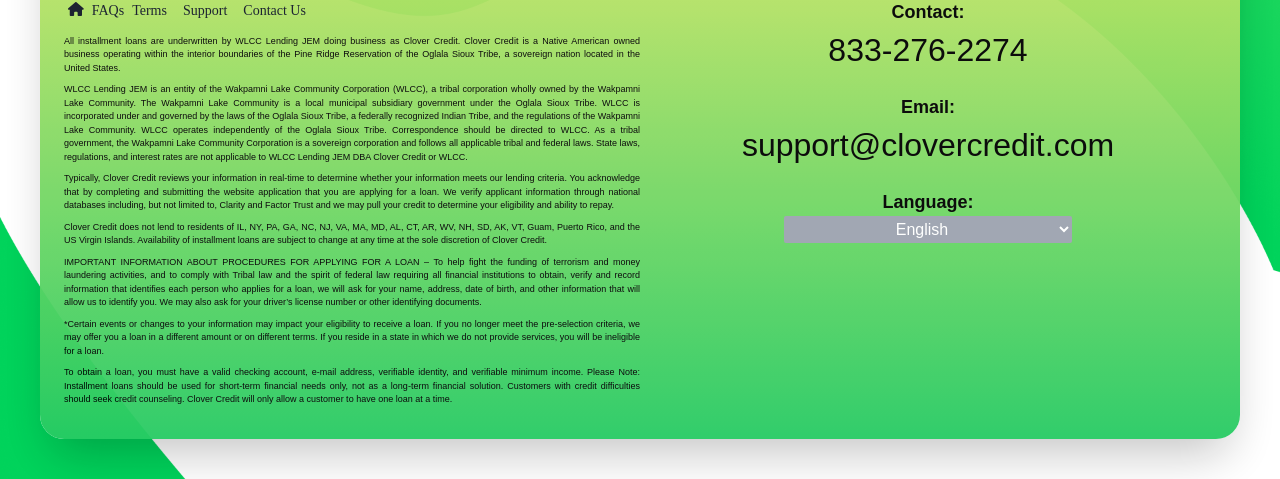
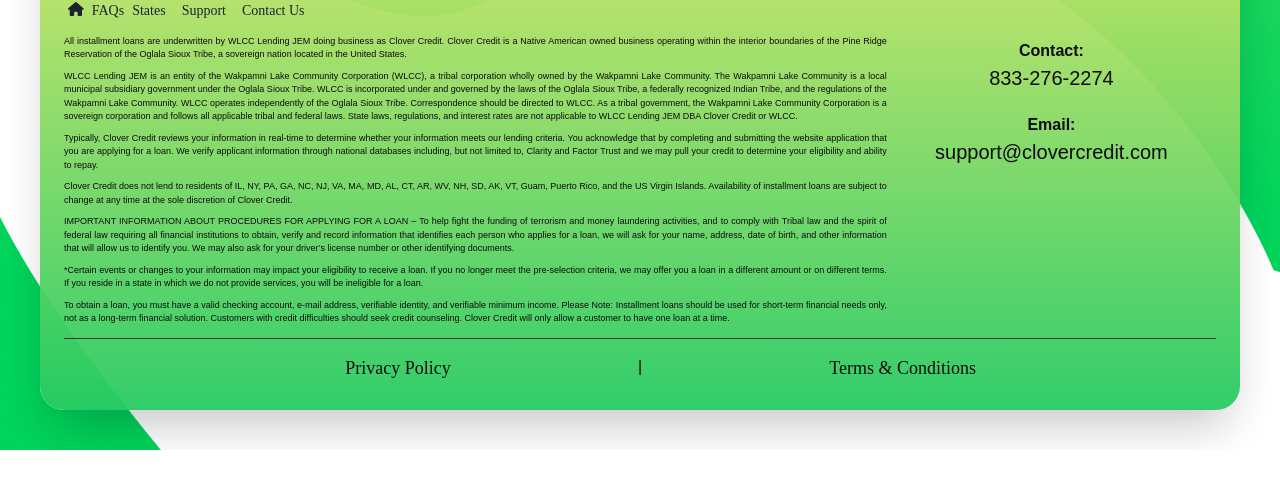
Before and after one commit to rcdflorez/clover-front, a Gatsby site: page / in a window 1280 px wide. Shown: the part 1231-1710 px from the top of the page. After the commit the page ends 1681 px from the top, so only its background shows below. Built offline with nearby package versions, Linux system fonts and the light colour scheme; Gatsby itself is replaced by a stand-in of ours; a web font is replaced by a local one.

Commit message:
New discussed changes

```diff
--- a/src/components/Footer.js
+++ b/src/components/Footer.js
@@ -22,17 +22,15 @@
     return (
         <footer className="text-black-300 mt-16 pb-5" style={{ background: 'linear-gradient(rgb(205, 230, 102), rgb(39, 203, 100))' }}>
             <div className="absolute w-[100%] z-0">
-                <div className="">
-                    <div className="custom-shape-divider-top-1720730029">
-                        <svg data-name="Layer 1" xmlns="http://www.w3.org/2000/svg" viewBox="0 0 1200 120" preserveAspectRatio="none">
-                            <path d="M321.39,56.44c58-10.79,114.16-30.13,172-41.86,82.39-16.72,168.19-17.73,250.45-.39C823.78,31,906.67,72,985.66,92.83c70.05,18.48,146.53,26.09,214.34,3V0H0V27.35A600.21,600.21,0,0,0,321.39,56.44Z" className="shape-fill"></path>
-                        </svg>
-                    </div>
+                <div className="custom-shape-divider-top-1720730029">
+                    <svg data-name="Layer 1" xmlns="http://www.w3.org/2000/svg" viewBox="0 0 1200 120" preserveAspectRatio="none">
+                        <path d="M321.39,56.44c58-10.79,114.16-30.13,172-41.86,82.39-16.72,168.19-17.73,250.45-.39C823.78,31,906.67,72,985.66,92.83c70.05,18.48,146.53,26.09,214.34,3V0H0V27.35A600.21,600.21,0,0,0,321.39,56.44Z" className="shape-fill"></path>
+                    </svg>
                 </div>
             </div>
             <div className="container mx-auto z-10 relative pt-6 px-6">
-                <div className="grid lg:grid-cols-2 md:grid-cols-2 sm:grid-cols-1 pt-4">
-                    <div className="footerLogo my-2">
+                <div className="grid lg:grid-cols-7 md:grid-cols-7 sm:grid-cols-1 pt-4">
+                    <div className="lg:col-span-5 md:col-span-5 sm:col-span-1 footerLogo my-2">
                         <div className="w-1/2 sm:w-1/3 md:w-1/4 lg:w-1/5 xl:w-1/6">
                             <StaticImage src="../images/logo.png" alt="Clover Credit" />
                         </div>
@@ -41,7 +39,7 @@
                             {/* <Link to="/login" className="text-sm font-medium leading-6 text-gray-900 m-1">Login</Link> */}
                             {/* <Link to="/apply" className="text-sm font-medium leading-6 text-gray-900 m-1">Apply</Link> */}
                             <Link to="/faqs" className="text-sm font-medium leading-6 text-gray-900 m-1">FAQs</Link>
-                            <Link to="/terms" className="text-sm font-medium leading-6 text-gray-900 m-1">Terms</Link>
+                            <Link to="/states" className="text-sm font-medium leading-6 text-gray-900 m-1">States</Link>
                             <button onClick={openModal} className="rounded-lg px-3 py-2 text-sm leading-6 text-gray-900 font-medium">Support</button>
                             <Link to="/contact" className="text-sm font-medium leading-6 text-gray-900 m-1">Contact Us</Link>
                         </div>
@@ -61,22 +59,27 @@
                             <p className="py-1 text-[9px] font-sans text-justify">To obtain a loan, you must have a valid checking account, e-mail address, verifiable identity, and verifiable minimum income. Please Note: Installment loans should be used for short-term financial needs only, not as a long-term financial solution. Customers with credit difficulties should seek credit counseling. Clover Credit will only allow a customer to have one loan at a time.</p>
                         </div>
                     </div>
-                    <div className="text-center mt-10">
+                    <div className="lg:col-span-2 md:col-span-2 text-center mt-0 md:mt-20 ">
                         <div className="mb-5">
-                            <strong className="text-[18px]">Contact:</strong> <br /><span className="text-[32px]">833-276-2274</span>
+                            <strong className="text-[16px]">Contact:</strong> <br /><span className="text-[20px]">833-276-2274</span>
                         </div>
                         <div className="mb-5">
-                            <strong className="text-[18px]">Email: </strong><br /><span className="text-[32px]">support@clovercredit.com</span>
+                            <strong className="text-[16px]">Email: </strong><br /><span className="text-[20px]">support@clovercredit.com</span>
                         </div>
-                        <div className="">
+                        {/* <div className="">
                             <strong className="text-[18px]">Language: </strong><br />
                             <select onChange={(e) =>languageHandler(e)} className="mb-5 w-full md:w-1/2 bg-gray-400 text-white rounded-sm p-1 mx-1 text-center">
                                 {language.map((lang, index) => (
                                     <option key={index} value={lang}>{lang}</option>
                                 ))}
                             </select>
-                        </div>
+                        </div> */}
                     </div>
+                </div>
+                <div className="grid lg:grid-cols-3 md:grid-cols-3 sm:grid-cols-1 pt-4 border-t border-gray-800 p-2">
+                    <div className="text-center md:text-right text-md"><Link to="">Privacy Policy</Link></div>
+                    <div className="text-center hidden md:inline-block">|</div>
+                    <div className="text-center md:text-left text-md"><Link to="">Terms & Conditions</Link></div>
                 </div>
             </div>
             {isModalOpen && (
--- a/src/components/Layout.js
+++ b/src/components/Layout.js
@@ -6,9 +6,9 @@
 export default function Layout({ children }) {
 
     return (
-        <div className="layout flex flex-col min-h-screen bg-white shadow-2xl overflow-hidden md:m-10 md:rounded-3xl opacity-100 md:opacity-95">
+        <div className="layout flex flex-col min-h-screen bg-white shadow-2xl overflow-hidden m-0 md:m-10 md:rounded-3xl opacity-100 md:opacity-95">
             <Navbar />
-            <div className="content flex-grow px-4 md:px-0">
+            <div className="content flex-grow">
                 {children}
             </div>
             <Footer />
--- a/src/components/Navbar.js
+++ b/src/components/Navbar.js
@@ -25,7 +25,7 @@
       </div>
       <nav className="container mx-auto flex items-center justify-between bg-white shadow-lg mt-7 sm:mt-6 rounded-lg p-1 pr-3 z-10 relative w-[90%] lg:w-[95%]" aria-label="Global">
         <div className="flex lg:flex-1">
-          <Link to="#" className="-m-1.5 p-1.5">
+          <Link to="/" className="-m-1.5 p-1.5">
             <div className="headLogo w-[10%] rounded-lg p-2">
               <StaticImage className="logo" src="../images/black-icon.png" alt="Clover Credit" />
             </div>
@@ -48,7 +48,7 @@
           {/* <Link to="/login" className="text-sm font-normal leading-6 text-gray-900">Login</Link> */}
           {/* <Link to="/apply" className="text-sm font-normal leading-6 text-gray-900">Apply</Link> */}
           <Link to="/faqs" className="text-sm font-normal leading-6 text-gray-900">FAQs</Link>
-          <Link to="/terms" className="text-sm font-normal leading-6 text-gray-900">Terms</Link>
+          <Link to="/states" className="text-sm font-normal leading-6 text-gray-900">States</Link>
           <button onClick={openModal} className="cursor-pointer text-sm font-normal leading-6 text-gray-900">Support</button>
           <Link to="/contact" className="text-sm font-normal leading-6 text-gray-900">Contact Us</Link>
         </div>
@@ -82,7 +82,7 @@
                   {/* <Link to="/login" className="-mx-3 block rounded-lg px-3 py-2 text-base font-semibold leading-7 text-gray-900 hover:bg-gray-50">Login</Link> */}
                   {/* <Link to="/apply" className="-mx-3 block rounded-lg px-3 py-2 text-base font-semibold leading-7 text-gray-900 hover:bg-gray-50">Apply</Link> */}
                   <Link to="/faqs" className="-mx-3 block rounded-lg px-3 py-2 text-base font-semibold leading-7 text-gray-900 hover:bg-gray-50">FAQs</Link>
-                  <Link to="/terms" className="-mx-3 block rounded-lg px-3 py-2 text-base font-semibold leading-7 text-gray-900 hover:bg-gray-50">Terms</Link>
+                  <Link to="/states" className="-mx-3 block rounded-lg px-3 py-2 text-base font-semibold leading-7 text-gray-900 hover:bg-gray-50">states</Link>
                   <button onClick={openModal} className="w-[100%] block rounded-lg px-3 py-2 text-base font-semibold leading-7 text-gray-900 hover:bg-gray-50">Support</button>
                   <Link to="/contact" className="-mx-3 block rounded-lg px-3 py-2 text-base font-semibold leading-7 text-gray-900 hover:bg-gray-50">Contact Us</Link>
                 </div>
--- a/src/pages/index.js
+++ b/src/pages/index.js
@@ -22,7 +22,7 @@
                 <RangeInput min={300} max={2000} step={50} />
               </div>
             </section>
-            <section>
+            <section className="hidden md:block">
               <div className="flex gap-2 my-8 mx-[25%]">
                 <div className="w-1/2 pt-6">
                   <div className="rounded-md bg-gray-400 p-4 my-2 h-[40px]"></div>
```
Also changed, not shown: src/pages/states.js (renamed from src/pages/terms.js).
